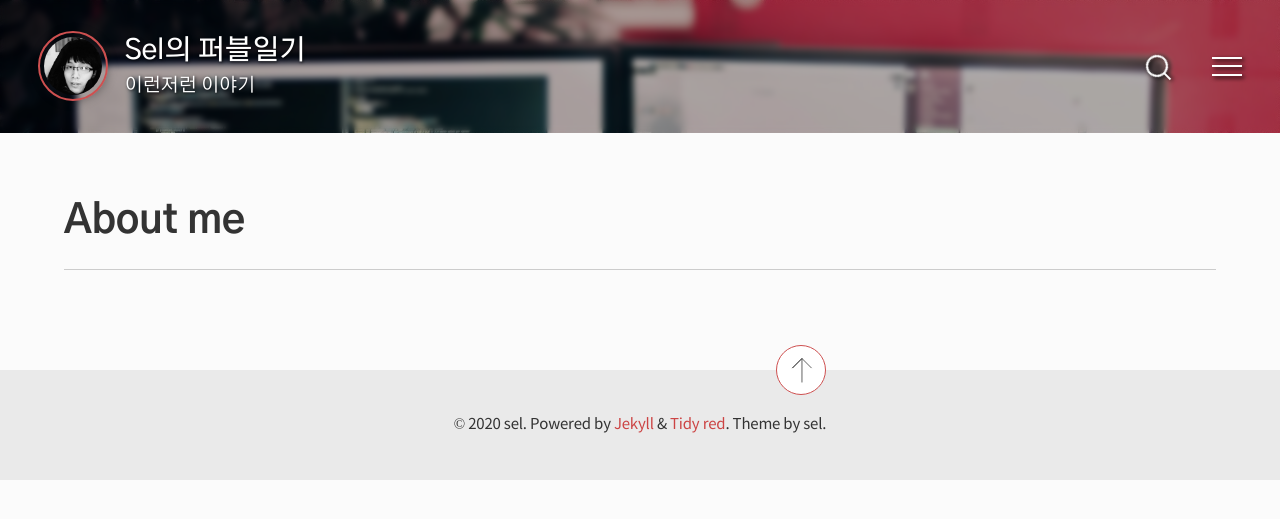
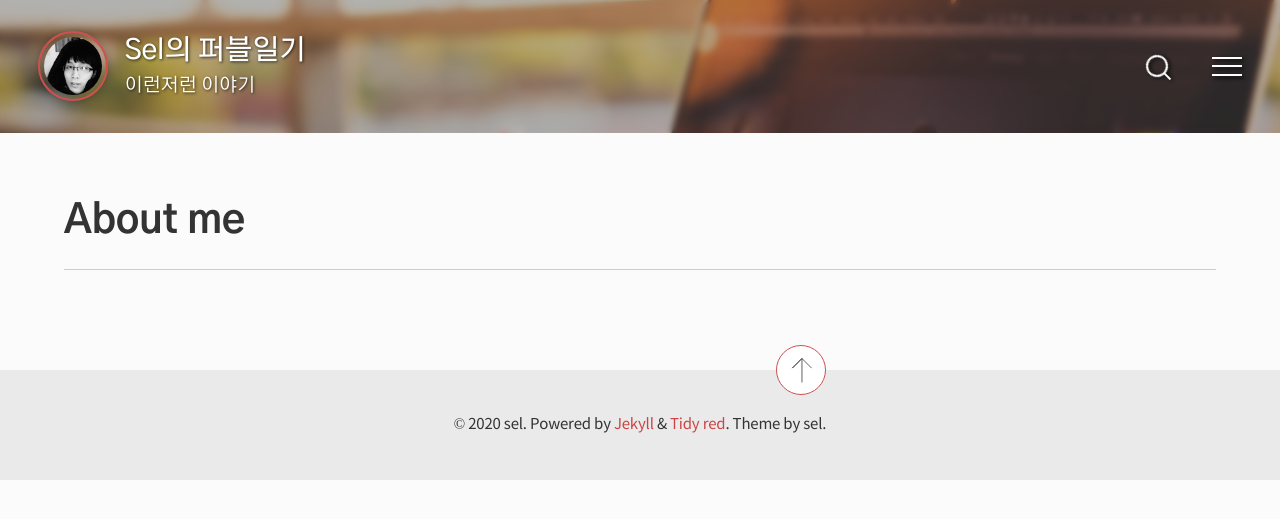
Before and after one commit to selosele/selosele.github.io, a Jekyll site: the page built from about.html, in a window 1280 px wide. Shown: the top 519 px of the page. Built offline with Jekyll 4.4.1, drawn with Linux system fonts in a browser that asks for light colours; cached includes are drawn as plain includes.

Commit message:
teaser, og 이미지 변경

```diff
--- a/_config.yml
+++ b/_config.yml
@@ -69,7 +69,7 @@ facebook:
   username               :
   app_id                 :
   publisher              :
-og_image                 : "/assets/images/mhead_bg2.jpg"
+og_image                 : "/assets/images/mhead_bg8.jpg"
 # For specifying social profiles
 # - https://developers.google.com/structured-data/customize/social-profiles
 social:
@@ -279,7 +279,7 @@ post:
 # teaser
 masthead:
   teaser:
-    bg: "/assets/images/mhead_bg2.jpg"
+    bg: "/assets/images/mhead_bg8.jpg"
     filter: 0.3
     blur: true
     position: 50% 21%
```
